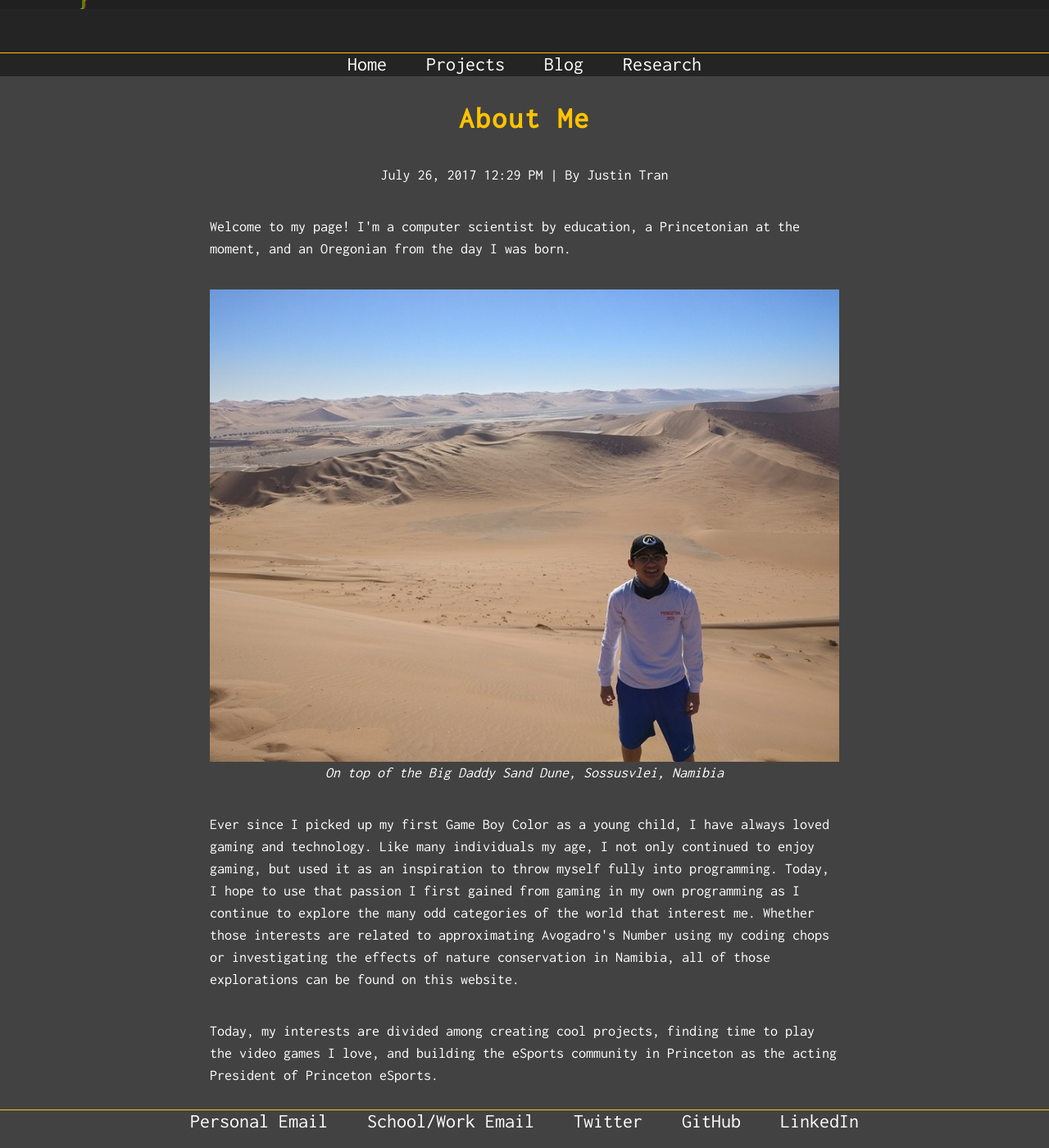
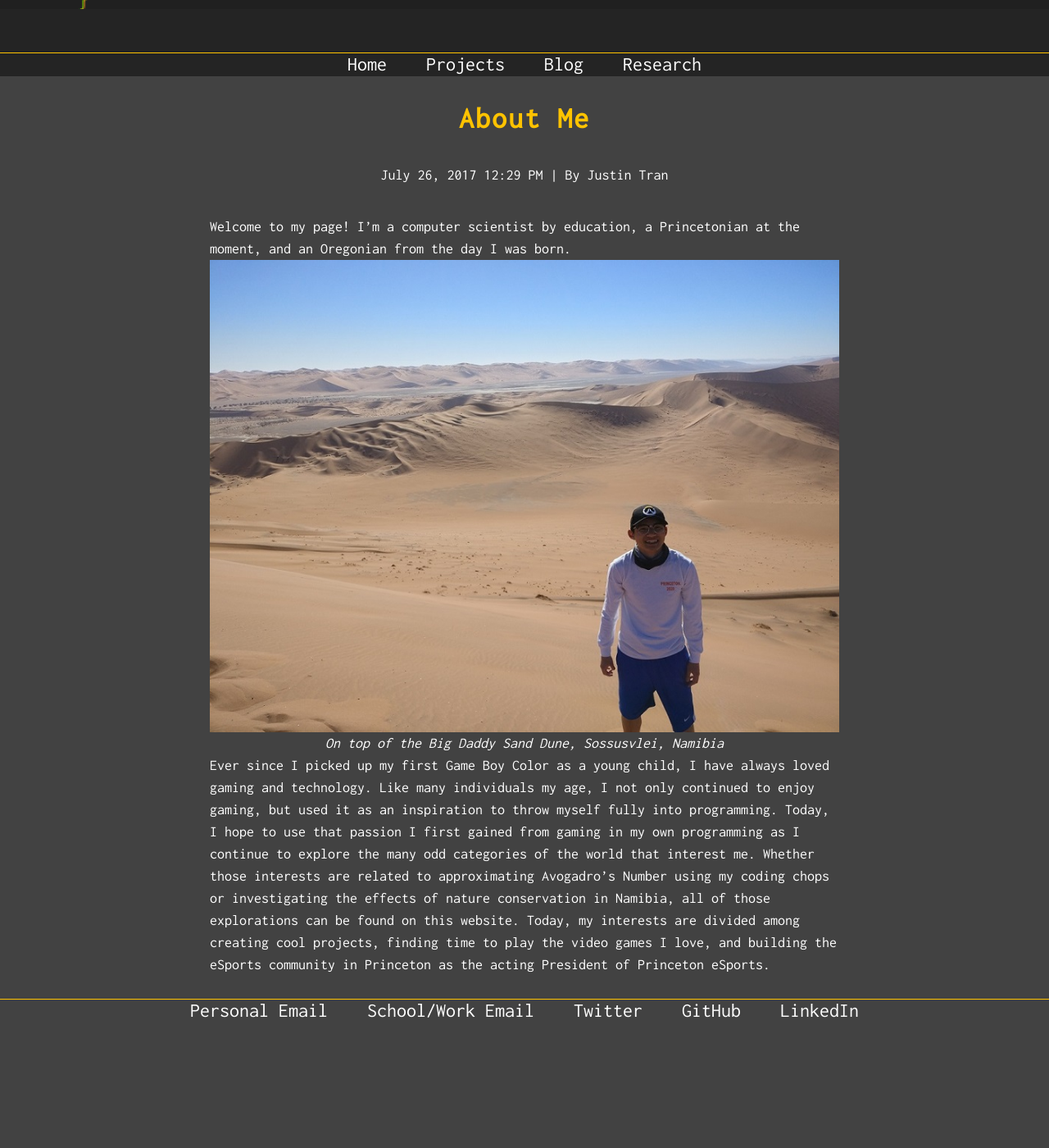
Before and after one commit to justintranjt/justintranjt.github.io, a Jekyll site: the page built from index.md, in a window 1280 px wide and 1400 px high, scrolled down 293 px. Shown: the whole window at 82% size. Built offline with Jekyll 4.4.1, drawn with Linux system fonts in a browser that asks for light colours; after the commit the page ends 1558 px from its top, so only the background shows below that.

Commit message:
Update index.md

```diff
--- a/index.md
+++ b/index.md
@@ -4,8 +4,8 @@
 ---
 <h1>About Me</h1>
 <p class="meta">July 26, 2017 12:29 PM | By Justin Tran</p>
-<p>Welcome to my page! I'm a computer scientist by education, a Princetonian at the moment, and an Oregonian from the day I was born.</p>
+Welcome to my page! I'm a computer scientist by education, a Princetonian at the moment, and an Oregonian from the day I was born.
 ![]( /Sossusvlei, Namibia.jpg )*On top of the Big Daddy Sand Dune, Sossusvlei, Namibia*
-<p>Ever since I picked up my first Game Boy Color as a young child, I have always loved gaming and technology. Like many individuals my age, I not only continued to enjoy gaming, but used it as an inspiration to throw myself fully into programming. Today, I hope to use that passion I first gained from gaming in my own programming as I continue to explore the many odd categories of the world that interest me.
-Whether those interests are related to approximating Avogadro's Number using my coding chops or investigating the effects of nature conservation in Namibia, all of those explorations can be found on this website.</p>
+Ever since I picked up my first Game Boy Color as a young child, I have always loved gaming and technology. Like many individuals my age, I not only continued to enjoy gaming, but used it as an inspiration to throw myself fully into programming. Today, I hope to use that passion I first gained from gaming in my own programming as I continue to explore the many odd categories of the world that interest me.
+Whether those interests are related to approximating Avogadro's Number using my coding chops or investigating the effects of nature conservation in Namibia, all of those explorations can be found on this website.
 Today, my interests are divided among creating cool projects, finding time to play the video games I love, and building the eSports community in Princeton as the acting President of Princeton eSports.
```
